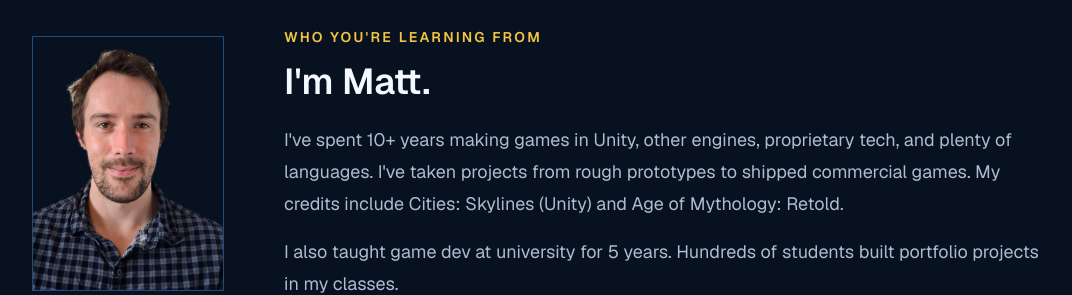
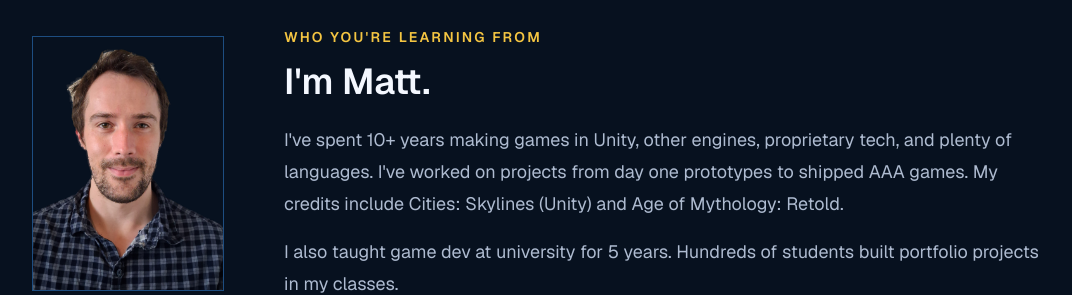
Before and after one commit to plotteldev/game-dev-glory, a Next.js app: page / in a window 1280 px wide. Shown: the part 2100-2395 px from the top of the page, without its empty margins (32-1104 px from the left). Built offline with nearby package versions, Linux system fonts and the light colour scheme; no server answers.

Commit message:
Update game experience copy

```diff
--- a/src/components/home-page.tsx
+++ b/src/components/home-page.tsx
@@ -248,7 +248,7 @@ export function HomePage() {
                 <p>
                   I&apos;ve spent 10+ years making games in Unity, other
                   engines, proprietary tech, and plenty of languages. I&apos;ve
-                  taken projects from rough prototypes to shipped commercial
+                  worked on projects from day one prototypes to shipped AAA
                   games. My credits include Cities: Skylines (Unity) and Age
                   of Mythology: Retold.
                 </p>
```
